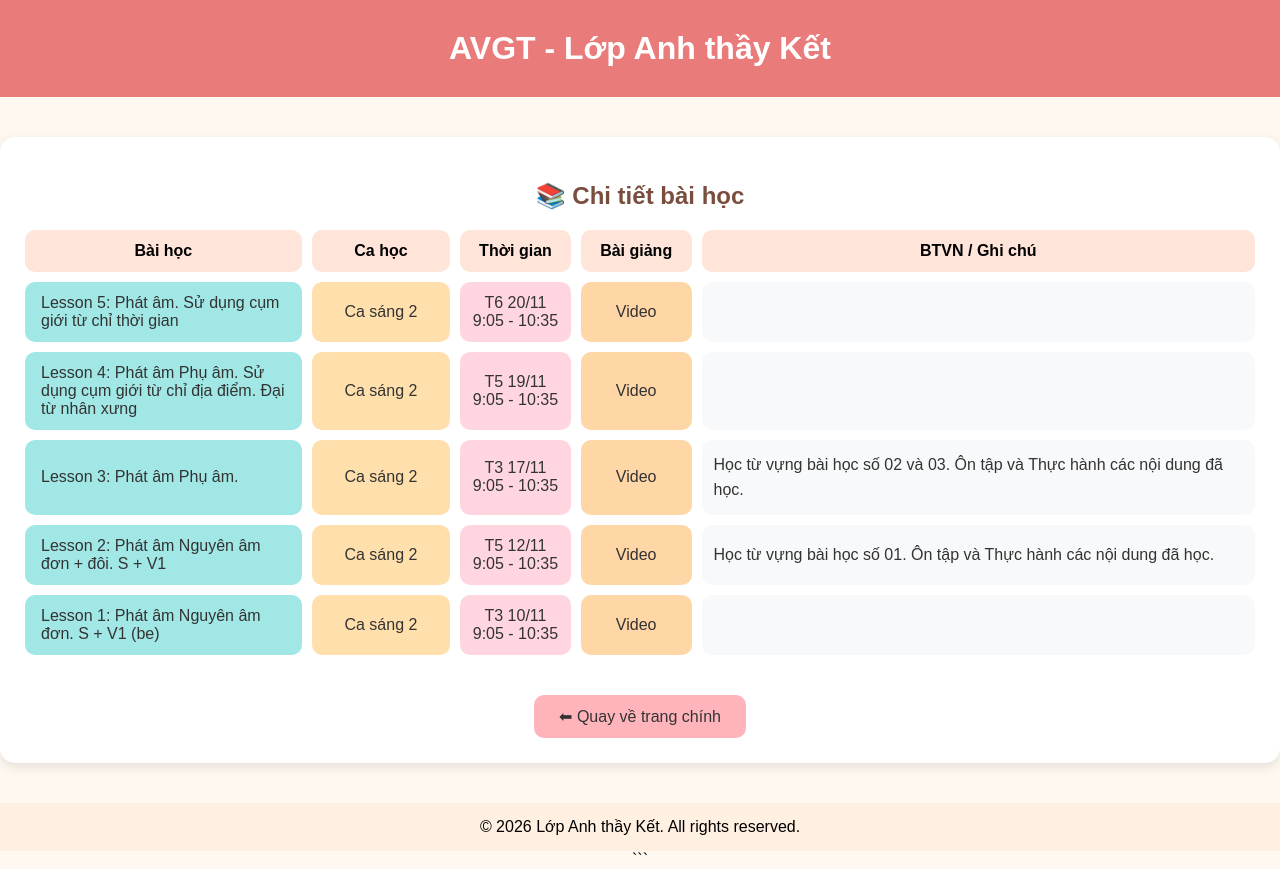
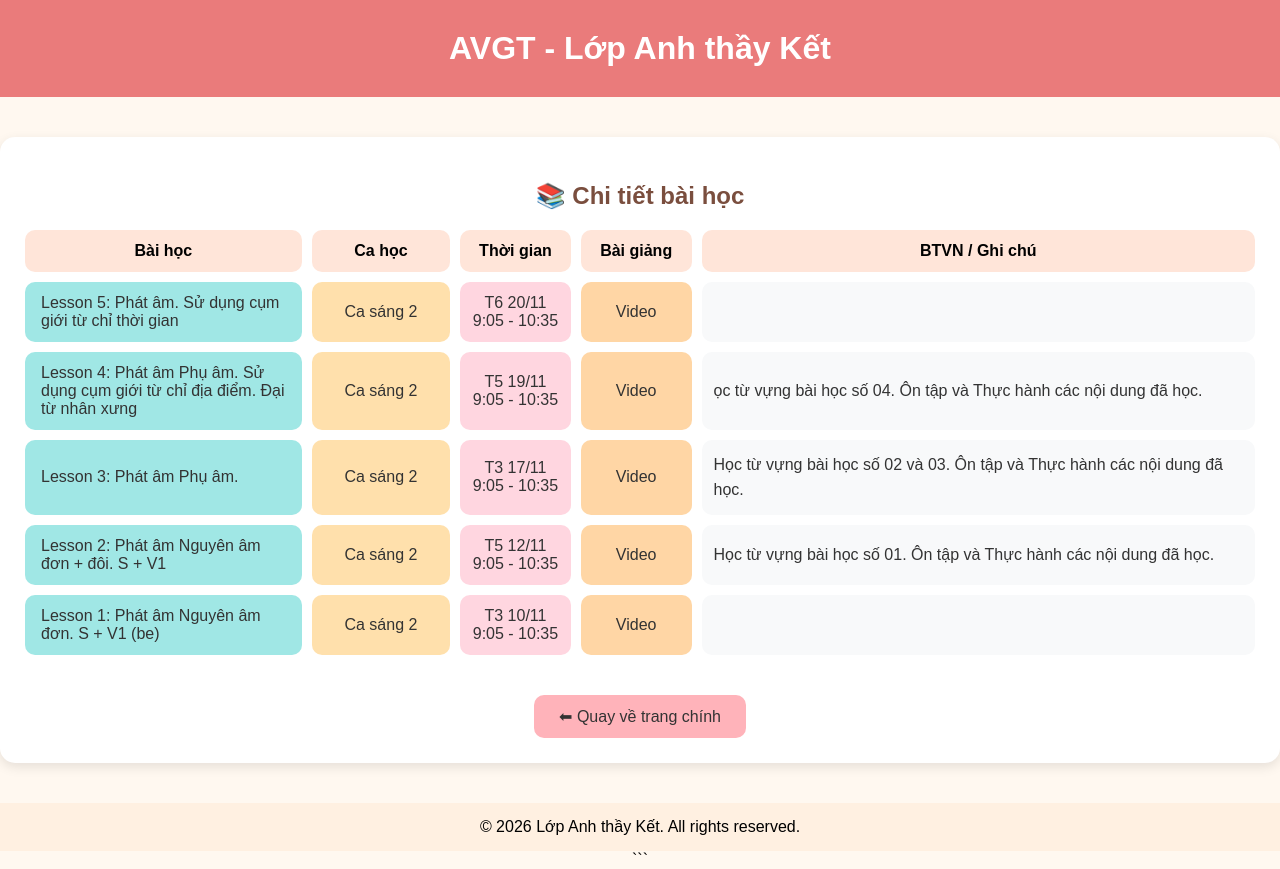
Before and after one commit to ketng91/thayket.avgt.baihoc, a plain HTML site: page index.html in a window 1280 px wide. Drawn offline with Linux system fonts and the light colour scheme.

Commit message:
Add files via upload

```diff
--- a/index.html
+++ b/index.html
@@ -193,9 +193,9 @@ const lessons = [
     lessonLink:"",
     session:"Ca sáng 2",
     time:"T5 19/11<br>9:05 - 10:35",
-    video:"",
+    video:"https://youtu.be/zHUVBKQxTVo",
     homework:"",
-    note:""
+    note:"ọc từ vựng bài học số 04. Ôn tập và Thực hành các nội dung đã học."
 },
 {
     lesson:"Lesson 5: Phát âm. Sử dụng cụm giới từ chỉ thời gian",
```
